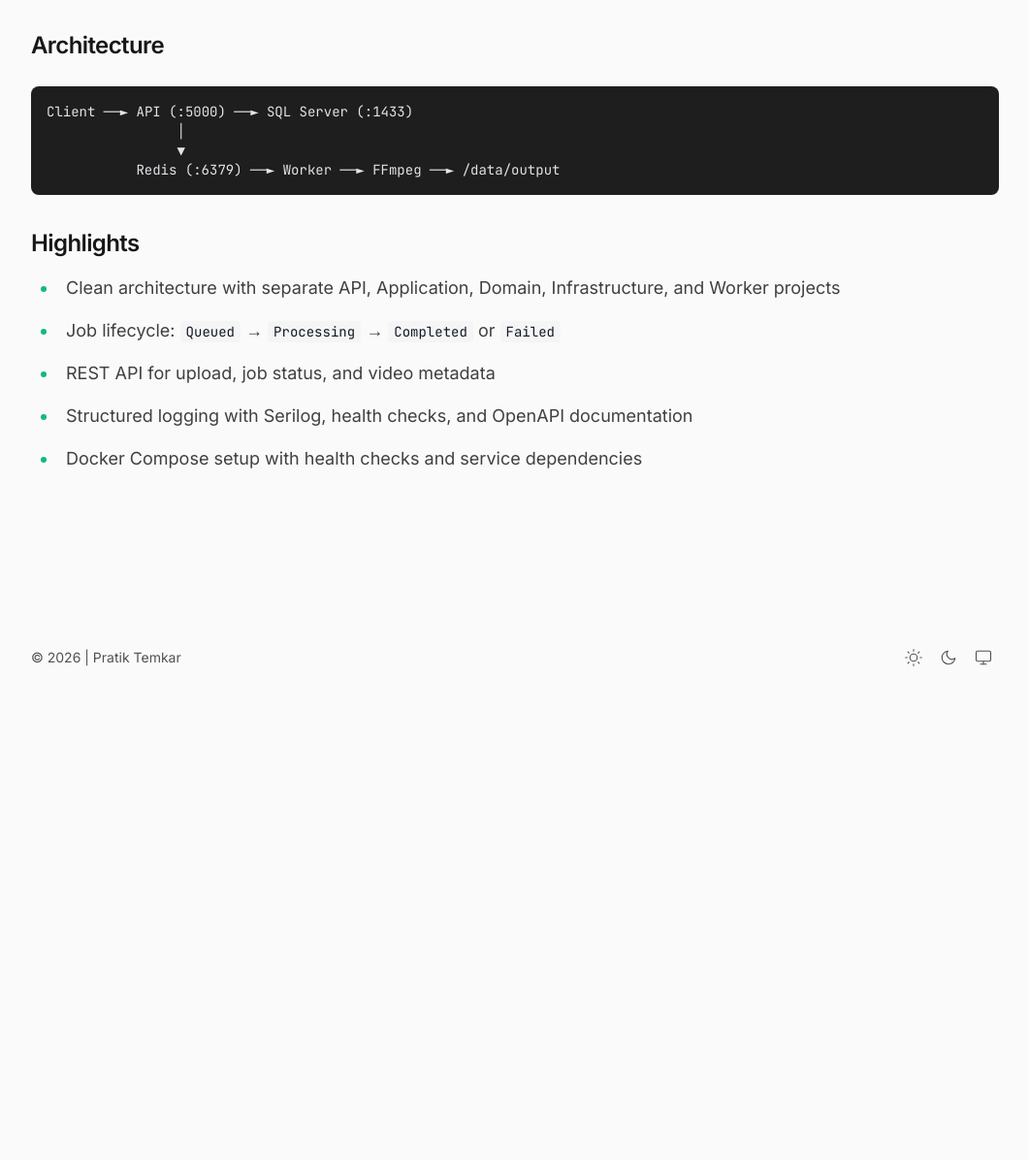
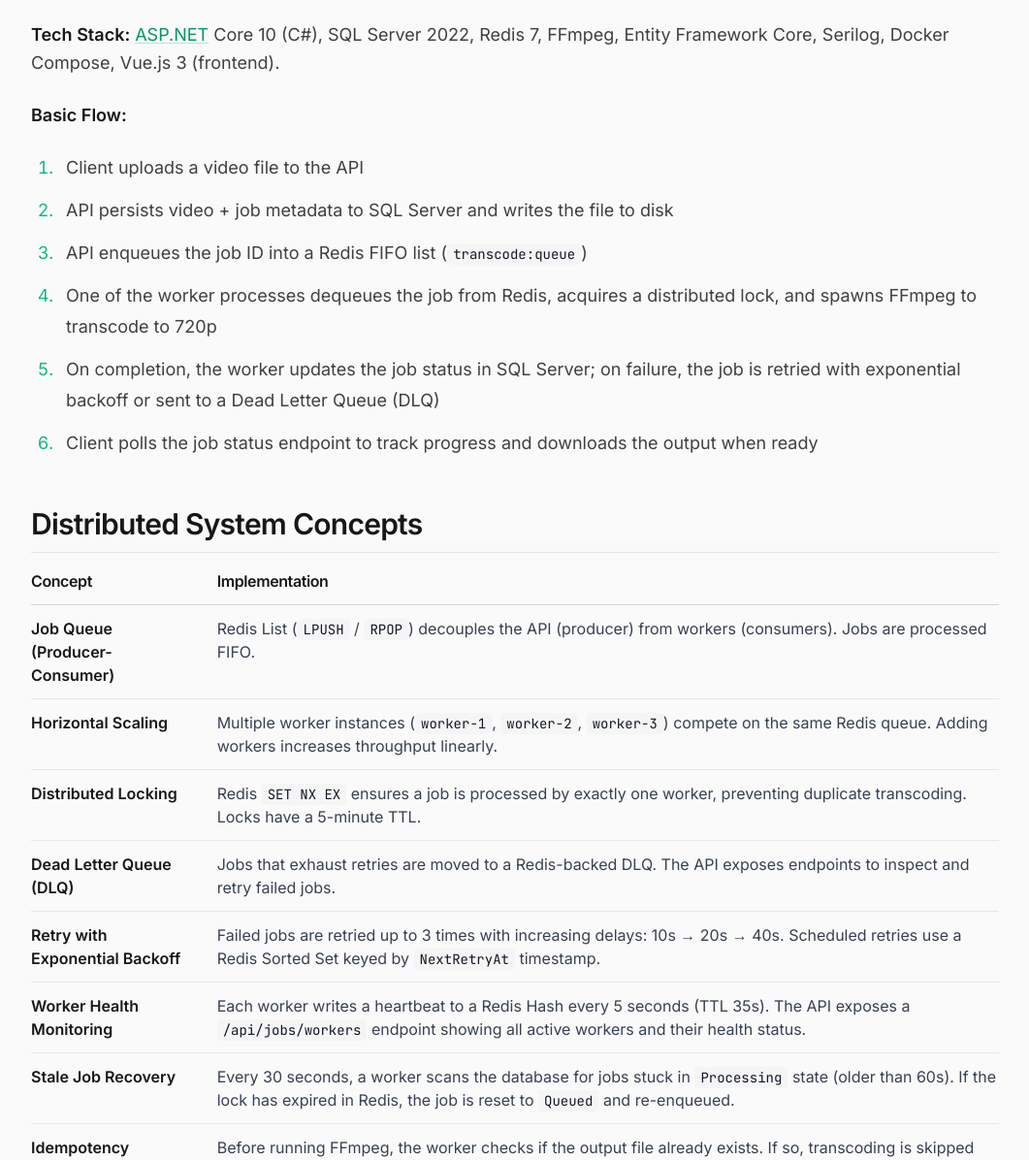
Before and after one commit to pratikstemkar/pratikstemkar.github.io, an Astro site: page /projects/distributed-video-transcoder in a window 1280 px wide. Shown: the part 452-1648 px from the top of the page at 97% size, without its empty margins (109-1170 px from the left). Before the commit the page ends 1167 px from the top, so only its background shows below. Built offline with nearby package versions, Linux system fonts and the light colour scheme; Astro itself is replaced by a stand-in of ours; a web font is replaced by a local one.

Commit message:
update project

````diff
--- a/src/content/projects/distributed-video-transcoder/index.md
+++ b/src/content/projects/distributed-video-transcoder/index.md
@@ -8,19 +8,30 @@ technologies: ["ASP.NET Core", "C#", "Redis", "SQL Server", "FFmpeg", "Entity Fr
 
 A backend-focused portfolio project demonstrating **asynchronous video transcoding** with a queue-based architecture. The API accepts video uploads, persists metadata to SQL Server, and enqueues job IDs to a Redis list. A separate worker process dequeues jobs via `BRPOP`, runs FFmpeg to transcode to 720p, and updates job status in the database.
 
-### Architecture
+**Tech Stack:** ASP.NET Core 10 (C#), SQL Server 2022, Redis 7, FFmpeg, Entity Framework Core, Serilog, Docker Compose, Vue.js 3 (frontend).
 
-```
-Client ──► API (:5000) ──► SQL Server (:1433)
-                │
-                ▼
-           Redis (:6379) ──► Worker ──► FFmpeg ──► /data/output
-```
+**Basic Flow:**
 
-### Highlights
+1. Client uploads a video file to the API
+2. API persists video + job metadata to SQL Server and writes the file to disk
+3. API enqueues the job ID into a Redis FIFO list (`transcode:queue`)
+4. One of the worker processes dequeues the job from Redis, acquires a distributed lock, and spawns FFmpeg to transcode to 720p
+5. On completion, the worker updates the job status in SQL Server; on failure, the job is retried with exponential backoff or sent to a Dead Letter Queue (DLQ)
+6. Client polls the job status endpoint to track progress and downloads the output when ready
 
-- Clean architecture with separate API, Application, Domain, Infrastructure, and Worker projects
-- Job lifecycle: `Queued` → `Processing` → `Completed` or `Failed`
-- REST API for upload, job status, and video metadata
-- Structured logging with Serilog, health checks, and OpenAPI documentation
-- Docker Compose setup with health checks and service dependencies
+## Distributed System Concepts
+
+| Concept | Implementation |
+|---|---|
+| **Job Queue (Producer-Consumer)** | Redis List (`LPUSH` / `RPOP`) decouples the API (producer) from workers (consumers). Jobs are processed FIFO. |
+| **Horizontal Scaling** | Multiple worker instances (`worker-1`, `worker-2`, `worker-3`) compete on the same Redis queue. Adding workers increases throughput linearly. |
+| **Distributed Locking** | Redis `SET NX EX` ensures a job is processed by exactly one worker, preventing duplicate transcoding. Locks have a 5-minute TTL. |
+| **Dead Letter Queue (DLQ)** | Jobs that exhaust retries are moved to a Redis-backed DLQ. The API exposes endpoints to inspect and retry failed jobs. |
+| **Retry with Exponential Backoff** | Failed jobs are retried up to 3 times with increasing delays: 10s → 20s → 40s. Scheduled retries use a Redis Sorted Set keyed by `NextRetryAt` timestamp. |
+| **Worker Health Monitoring** | Each worker writes a heartbeat to a Redis Hash every 5 seconds (TTL 35s). The API exposes a `/api/jobs/workers` endpoint showing all active workers and their health status. |
+| **Stale Job Recovery** | Every 30 seconds, a worker scans the database for jobs stuck in `Processing` state (older than 60s). If the lock has expired in Redis, the job is reset to `Queued` and re-enqueued. |
+| **Idempotency** | Before running FFmpeg, the worker checks if the output file already exists. If so, transcoding is skipped and the job is marked complete — safe for at-least-once delivery. |
+| **Clean Architecture** | The codebase follows Onion/Clean Architecture with four layers: Domain (entities, enums) → Application (interfaces, DTOs, use cases) → Infrastructure (EF Core, Redis, FFmpeg) → Presentation (API controllers, middleware). |
+| **Repository + Unit of Work** | Data access is abstracted behind repository interfaces with a Unit of Work for transactional consistency across repositories. |
+| **Health Checks** | Each service has a `/healthz` endpoint. Docker Compose uses `depends_on` with `condition: service_healthy` to enforce startup ordering. |
+| **Structured Logging** | Serilog enriches all log entries with context (worker ID, job ID) and outputs structured JSON for observability. |
````
